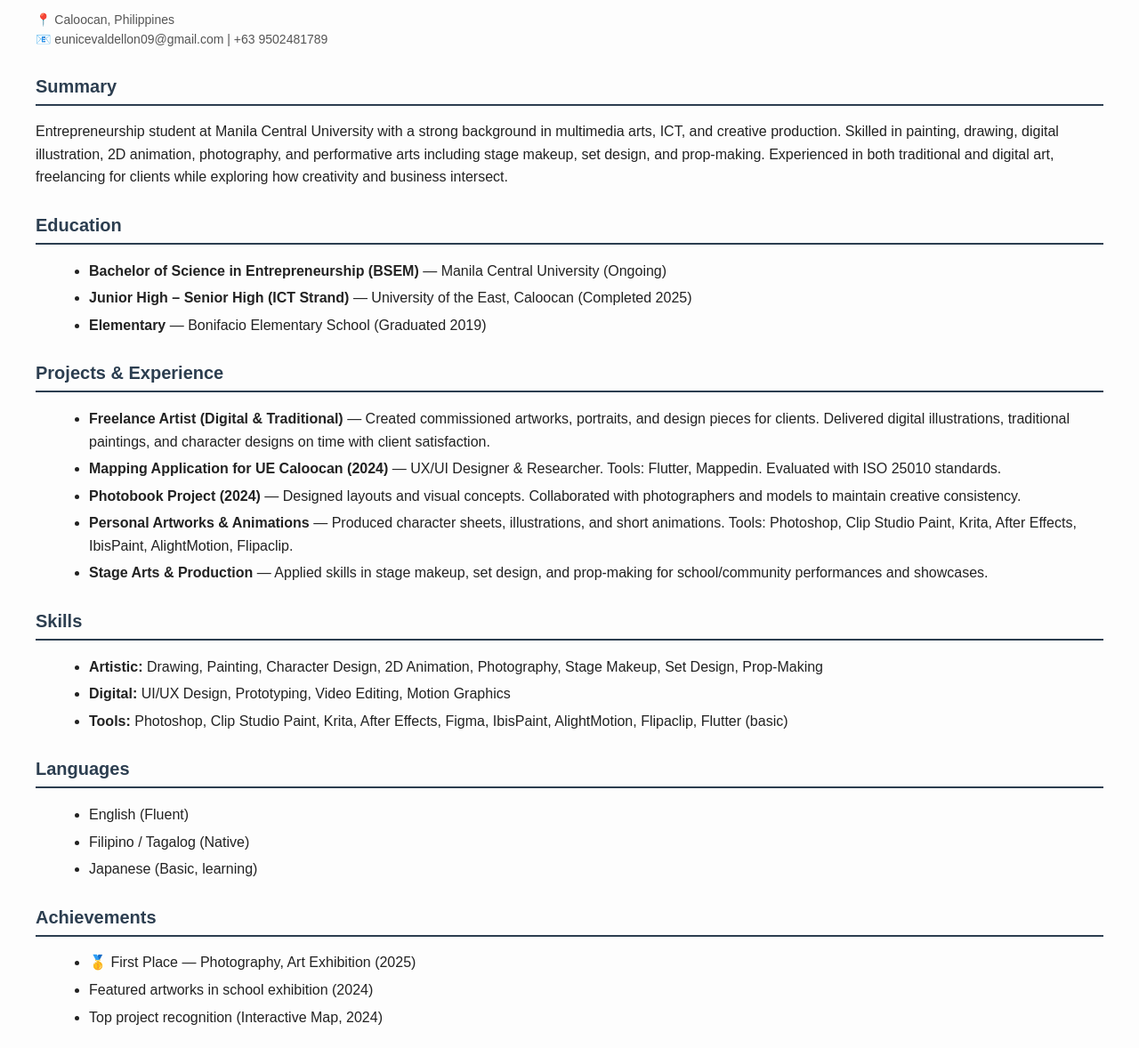
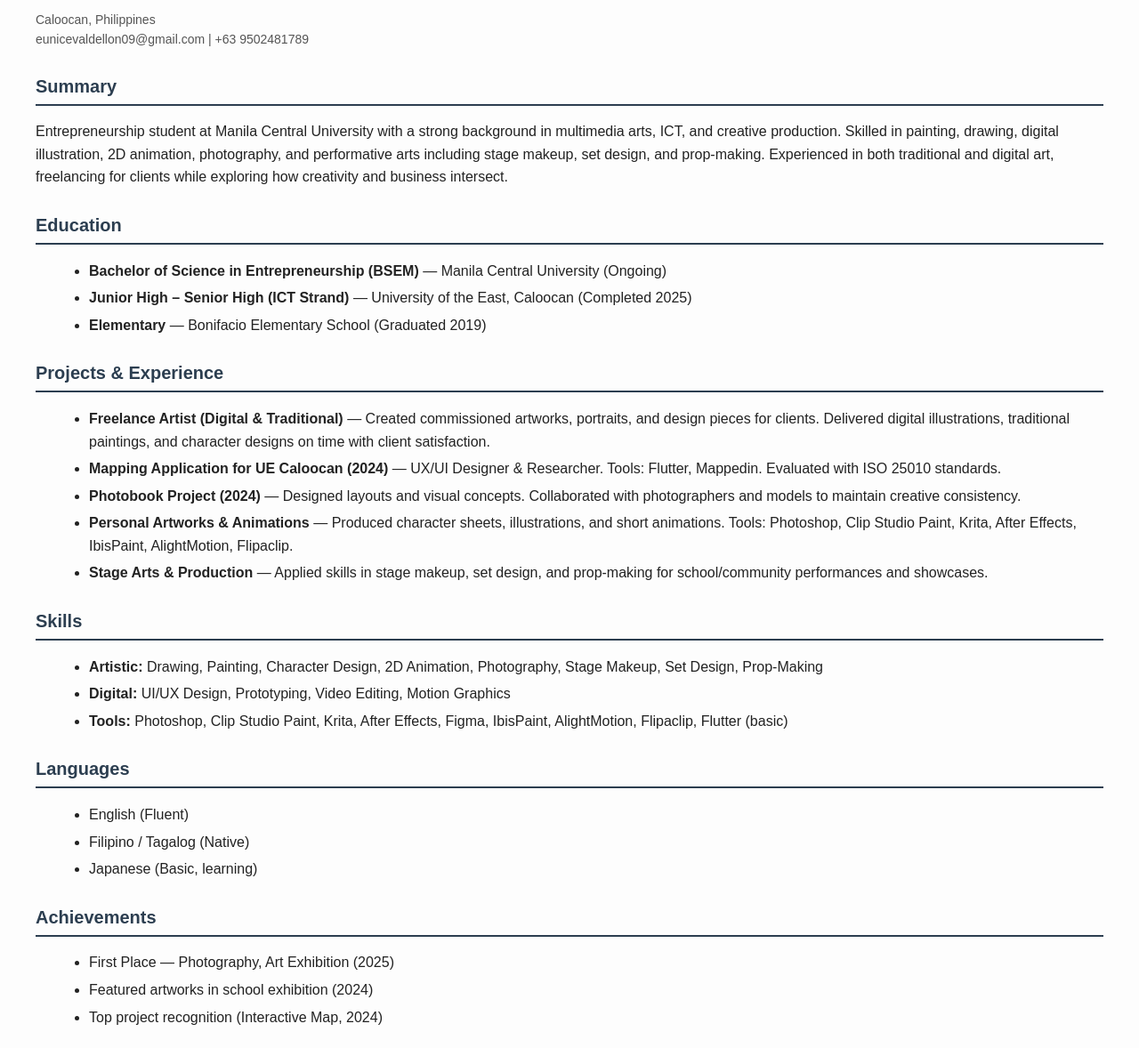
Before and after one commit to henshuuuuuuuuuuuu/Emii, a plain HTML site: page Resume.html in a window 1280 px wide. Shown: the part 79-1257 px from the top of the page at 89% size. Drawn offline with Linux system fonts and the light colour scheme.

Commit message:
Update Resume.html

```diff
--- a/Resume.html
+++ b/Resume.html
@@ -45,8 +45,8 @@
 
   <h1>Eunice P. Valdellon</h1>
   <div class="contact">
-    📍 Caloocan, Philippines<br>
-    📧 eunicevaldellon09@gmail.com | +63 9502481789<br>
+    Caloocan, Philippines<br>
+    eunicevaldellon09@gmail.com | +63 9502481789<br>
   </div>
 
   <div class="section">
@@ -95,7 +95,7 @@
   <div class="section">
     <h2>Achievements</h2>
     <ul>
-      <li>🥇 First Place — Photography, Art Exhibition (2025)</li>
+      <li>First Place — Photography, Art Exhibition (2025)</li>
       <li>Featured artworks in school exhibition (2024)</li>
       <li>Top project recognition (Interactive Map, 2024)</li>
     </ul>
```
